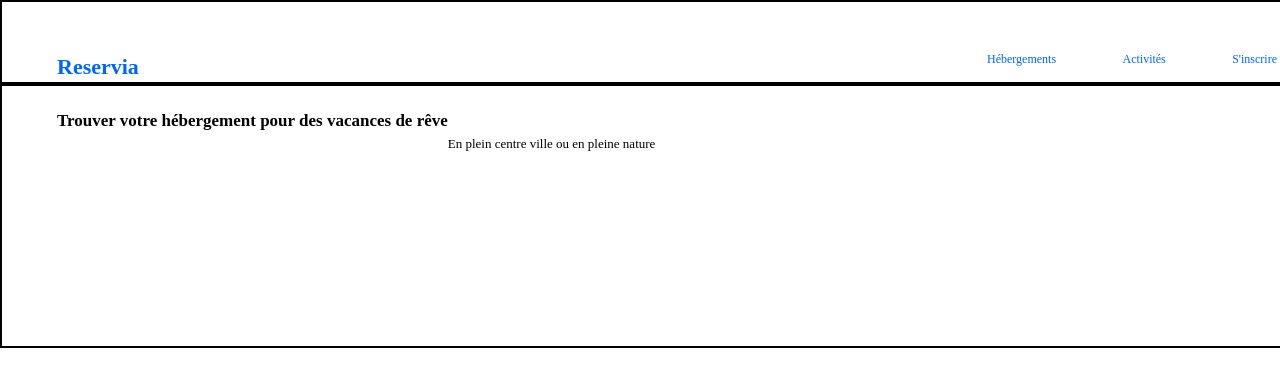
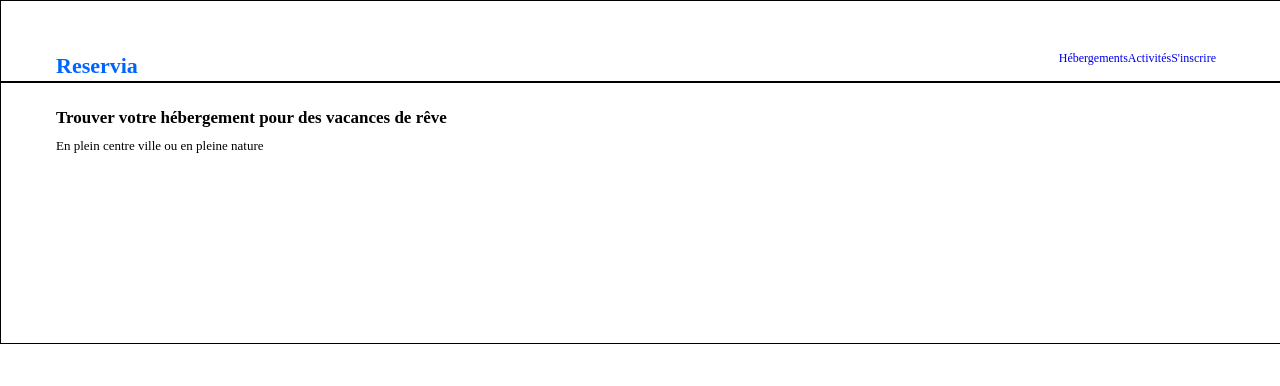
Before and after one commit to BryanYanice/P2_Bryan_HAMMOUM, a plain HTML site: page index.html in a window 1280 px wide. Shown: the top 386 px of the page. Drawn offline with Linux system fonts and the light colour scheme.

Commit message:
refactoriser fichier html et css

```diff
--- a/index.html
+++ b/index.html
@@ -10,27 +10,18 @@
 
 <body>
 
-<header>
-    <div id="conteneur">
+<header id="conteneur">
     <h1>Reservia</h1>
+    <nav>
         <a class="element" href="#">Hébergements</a>
         <a class="element" href="#">Activités</a>
         <a class="element" href="#">S'inscrire</a>
-    </div>
+    </nav>
 </header>
 
-
-<nav>
-    <div id="conteneur2">
+<section id="conteneur2">
         <p class="element2">Trouver votre hébergement pour des vacances de rêve</p>
         <p class="element2">En plein centre ville ou en pleine nature</p>
-    </div>
-</nav>
-
-<section>
-    <aside>
-
-    </aside>
 </section>
 
 <section>
--- a/style.css
+++ b/style.css
@@ -5,18 +5,67 @@
     text-decoration: none;
 }
 
+
+#conteneur
+{
+    width: 100%;
+    height: 80px;
+    border: 1px solid black;
+    display: flex;
+    flex-flow: row wrap;
+    justify-content: space-between;
+}
+
 h1
 {
     color: #0065fc;
-    position: absolute;
     margin-top: 52px;
     margin-left: 55px;
     font-size: 22px;
 }
 
+nav
+{
+    font-size: 12px;
+    margin-right: 65px;
+    margin-top: 50px;
+    color: #0065fc;
+    display: flex;
+    flex-flow: row wrap;
+}
 
 
-#conteneur
+
+#conteneur2
+{
+    width: 1340px;
+    height: 260px;
+    border: 1px solid black;
+    display: flex;
+    flex-direction: column;
+}
+
+.element2
+{
+    margin-top: 25px;
+    margin-left: 55px;
+}
+
+.element2:nth-of-type(1)
+{
+    font-size: 17px;
+    font-weight: bold;
+}
+
+.element2:nth-of-type(2)
+{
+    margin-top: 10px;
+    font-size: 13px;
+}
+
+
+
+/*#conteneur
 {
     width: 1340px;
     height: 80px;
@@ -32,7 +81,7 @@ h1
 }
 
 
-.element:nth-child(1)
+/*.element:nth-child(1)
 {
     color: #0065fc;
     margin-left: 65px;
@@ -64,6 +113,7 @@ h1
 #conteneur2
 {
     display: flex;
+    flex-direction: column;
     border: 2px solid black;
     height: 260px;
     width: 1340px;
@@ -88,6 +138,6 @@ h1
 .element2:nth-child(2)
 {
     font-size: 13px;
-    margin-left: 0px;
-    margin-top: 50px;
-}
+    margin-left: 55px;
+    margin-top: 15px;
+}*/
```
